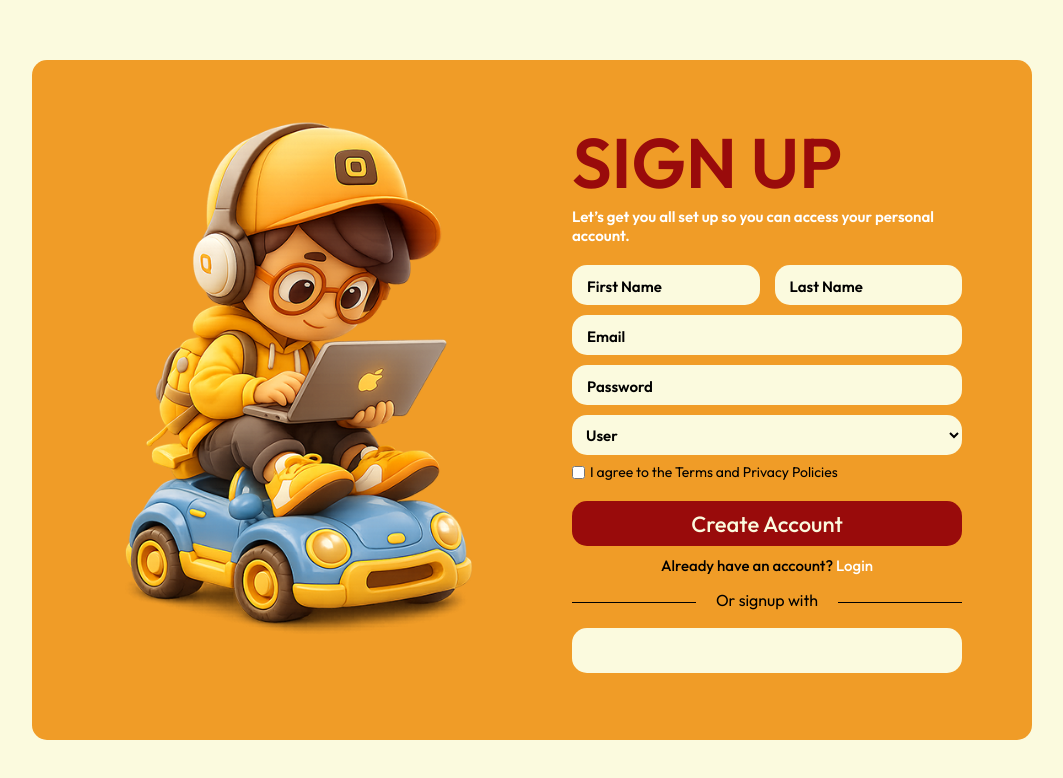
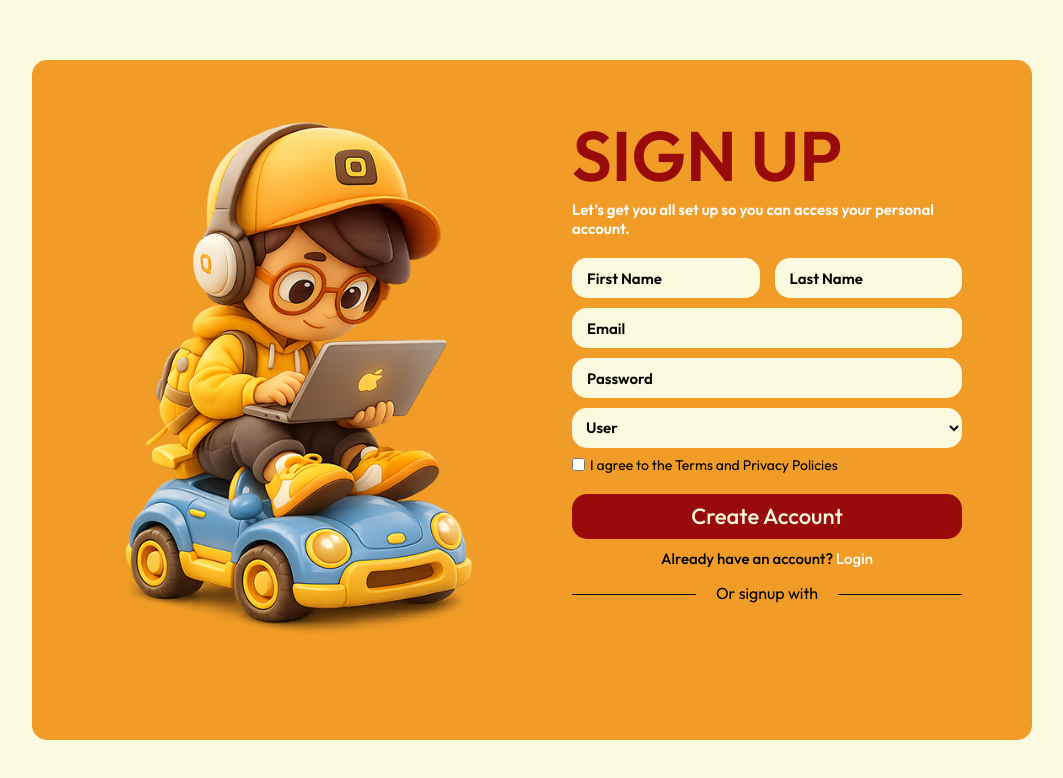
Before and after one commit to Manavkhare121/TechSaarthi, a React (Vite) app in the folder Frontend/: page /UserSignup in a window 1280 px wide. Shown: the top 778 px of the page, without its empty margins (108-1171 px from the left). Built offline with nearby package versions, Linux system fonts and the light colour scheme; no server answers.

Commit message:
fix: update Google login button styles and improve layout in signup and login pages

```diff
--- a/Frontend/src/Pages/Auth/UserSignup.jsx
+++ b/Frontend/src/Pages/Auth/UserSignup.jsx
@@ -5,6 +5,7 @@ import GoogleLogo from "../../assets/GoogleLogo.png";
 import { useNavigate } from "react-router-dom";
 import axios from "axios";
 import { GoogleLogin } from "@react-oauth/google";
+
 const Usersignup = () => {
   const navigate = useNavigate();
   const BACKEND_URL = import.meta.env.VITE_API_BASE || "https://techsaarthi.onrender.com";
@@ -30,7 +31,7 @@ const Usersignup = () => {
         },
         {
           withCredentials: true,
-        },
+        }
       );
 
       console.log(response.data);
@@ -126,20 +127,32 @@ const Usersignup = () => {
             </p>
           </div>
 
-          <div className="usersignup-btn2">
+          {/* Styled Google Signup Button */}
+          <div
+            className="usersignup-btn2"
+            style={{
+              display: "flex",
+              justifyContent: "center",
+              width: "100%",
+              marginTop: "15px",
+            }}
+          >
             <GoogleLogin
+              size="large"
+              width="320" // Login page ki tarah isko bhi adjust kar sakte hain
+              theme="outline"
+              text="signup_with" // Text yahan 'signup_with' kar diya hai
+              shape="rectangular"
               onSuccess={async (credentialResponse) => {
                 try {
                   const response = await axios.post(
                     `${BACKEND_URL}/api/v1/auth/google`,
-
                     {
                       credential: credentialResponse.credential,
                     },
-
                     {
                       withCredentials: true,
-                    },
+                    }
                   );
 
                   console.log(response.data);
--- a/Frontend/src/Pages/Auth/Userlogin.jsx
+++ b/Frontend/src/Pages/Auth/Userlogin.jsx
@@ -25,7 +25,7 @@ const Userlogin = ({ setRole }) => {
         },
         {
           withCredentials: true,
-        },
+        }
       );
 
       console.log(response.data);
@@ -103,20 +103,32 @@ const Userlogin = ({ setRole }) => {
                 </p>
               </div>
 
-              <div className="userlogin-google-btn">
+              {/* Google Button Wrapper with Flexbox for Centering */}
+              <div
+                className="userlogin-google-btn"
+                style={{
+                  display: "flex",
+                  justifyContent: "center",
+                  width: "100%",
+                  marginTop: "15px",
+                }}
+              >
                 <GoogleLogin
+                  size="large"
+                  width="320" // Is number ko kam ya zyada karke apne RED button ke barabar set kar lijiye
+                  theme="outline"
+                  text="continue_with"
+                  shape="rectangular"
                   onSuccess={async (credentialResponse) => {
                     try {
                       const response = await axios.post(
                         `${BACKEND_URL}/api/v1/auth/google`,
-
                         {
                           credential: credentialResponse.credential,
                         },
-
                         {
                           withCredentials: true,
-                        },
+                        }
                       );
 
                       console.log(response.data);
--- a/Frontend/src/Styles/Main.css
+++ b/Frontend/src/Styles/Main.css
@@ -1,4 +1,3 @@
-
 .main-page {
     width: 100%;
     min-height: 100%;
@@ -129,6 +128,10 @@
 
 @media (max-width: 900px) {
 
+    .main-img2 {
+        object-position: left center;
+    }
+
     .main-box2 {
 
         left: 20px;
--- a/Frontend/src/Styles/UserSignup.css
+++ b/Frontend/src/Styles/UserSignup.css
@@ -208,7 +208,6 @@
   width: 100%;
   max-width: 430px;
   height: 45px;
-  background-color: #FBFADE;
   border-radius: 15px;
   border: none;
   cursor: pointer;
```
